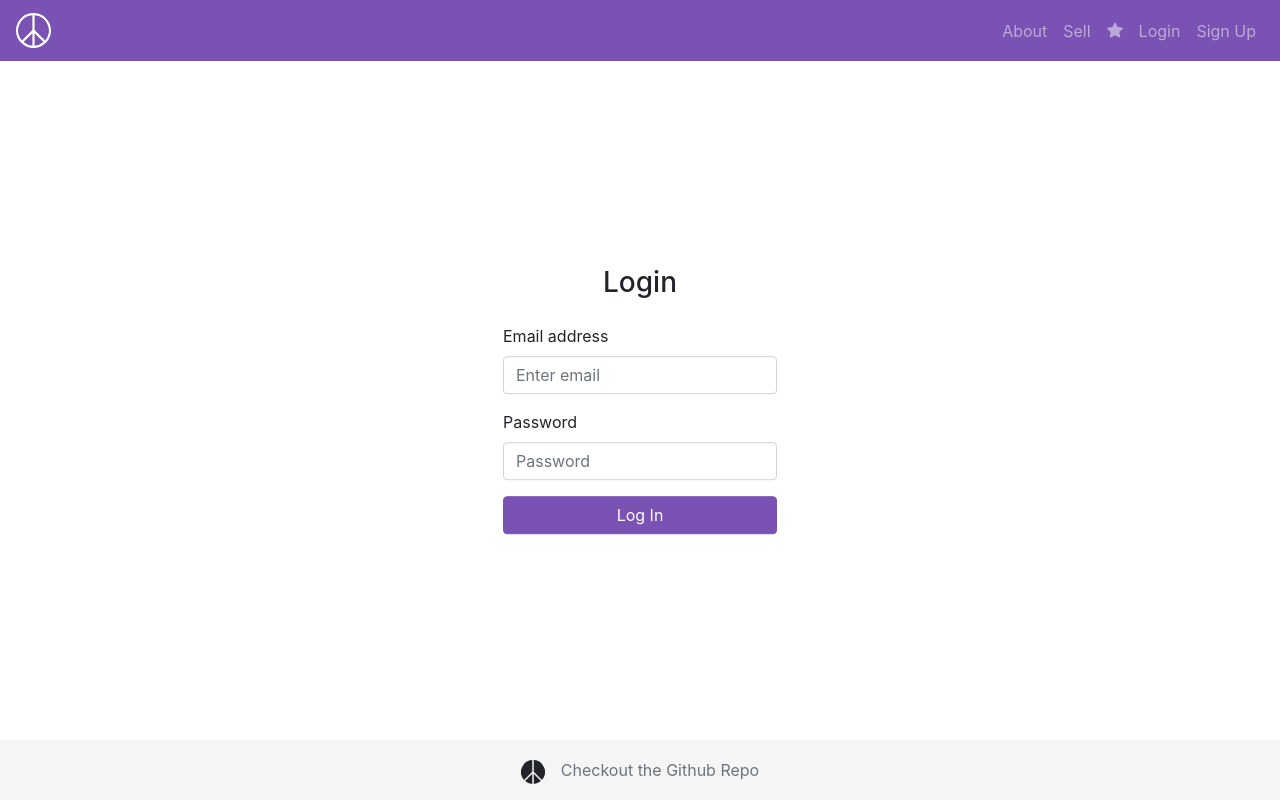
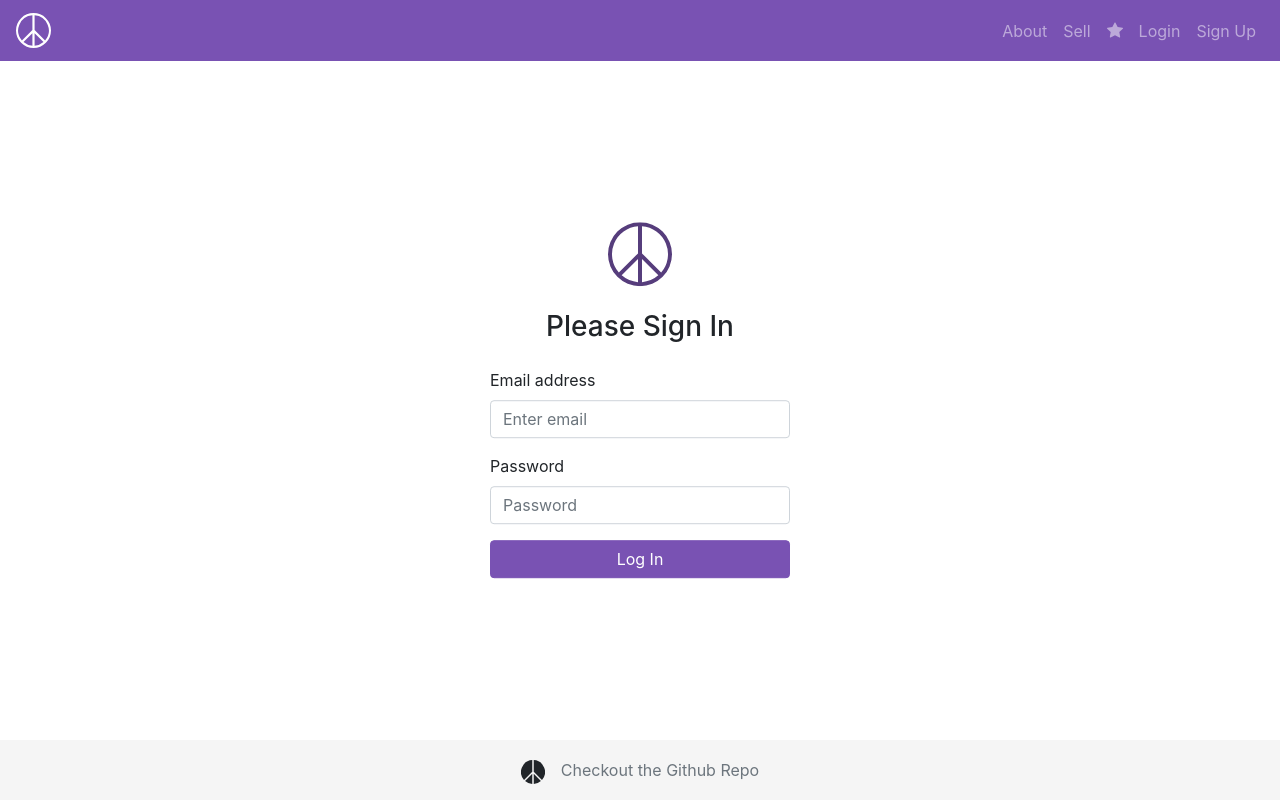
Before and after one commit to andrewhwanpark/craigslist-redux, a React (Create React App) app in the folder client/: page /login in a window 1280 px wide. Built offline with nearby package versions, Linux system fonts and the light colour scheme; no server answers.

Commit message:
Add login style

```diff
--- a/client/src/components/auth/Login.jsx
+++ b/client/src/components/auth/Login.jsx
@@ -33,7 +33,21 @@ const Login = () => {
 
   return (
     <Form className="centered-form" onSubmit={submit}>
-      <h3 className="text-center mb-4">Login</h3>
+      <svg
+        width="4em"
+        height="4em"
+        viewBox="0 0 16 16"
+        className="bi bi-peace d-block mb-4"
+        style={{ margin: "auto", color: "#563d7c" }}
+        fill="currentColor"
+        xmlns="http://www.w3.org/2000/svg"
+      >
+        <path
+          fillRule="evenodd"
+          d="M7.5 1.018a7 7 0 0 0-4.79 11.566L7.5 7.793V1.018zm1 0v6.775l4.79 4.79A7 7 0 0 0 8.5 1.018zm4.084 12.273L8.5 9.207v5.775a6.97 6.97 0 0 0 4.084-1.691zM7.5 14.982V9.207l-4.084 4.084A6.97 6.97 0 0 0 7.5 14.982zM0 8a8 8 0 1 1 16 0A8 8 0 0 1 0 8z"
+        />
+      </svg>
+      <h3 className="text-center mb-4">Please Sign In</h3>
       {error && (
         <ErrorMsg
           message={error}
--- a/client/src/index.css
+++ b/client/src/index.css
@@ -46,6 +46,7 @@ main > .container {
 
 /* Bootstrap login styling */
 .centered-form {
+  width: 100%;
   max-width: 330px;
   padding: 15px;
   margin: 0 auto;
```
Also changed, not shown: 1 other file (tests, documents, lock files or other folders).
